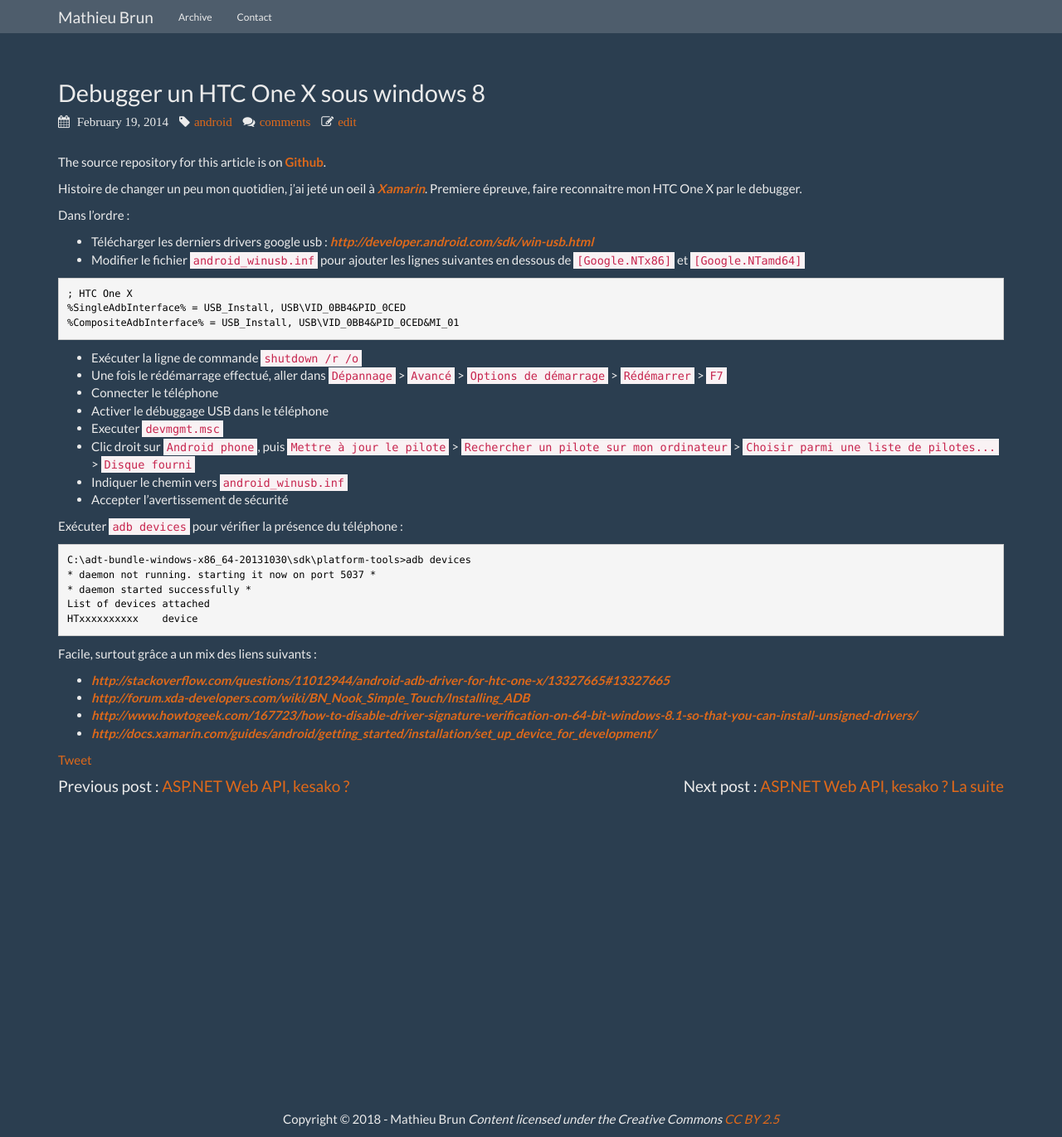
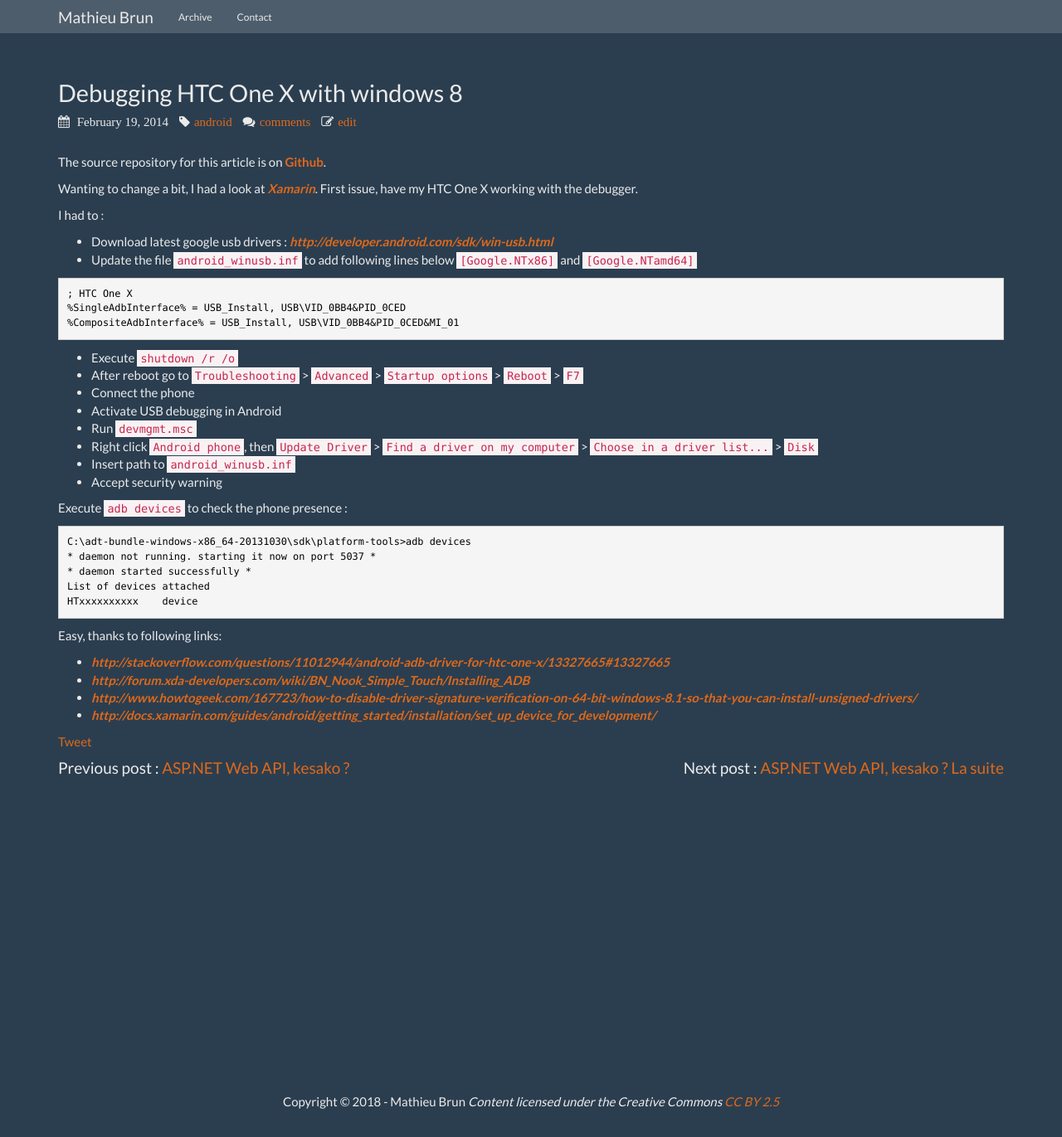
Before and after one commit to mathieubrun/mathieubrun.github.io, a Jekyll site: the page built from _posts/2014-02-19-debugger-htc-one-windows-8.markdown, in a window 1280 px wide and 1371 px high. Shown: the whole window at 83% size. Built offline with Jekyll 4.4.1, drawn with Linux system fonts in a browser that asks for light colours; nearby versions of some CDN libraries; comment, search, counter and statistics services are not loaded.

Commit message:
Translation

`````diff
--- a/_posts/2014-02-19-debugger-htc-one-windows-8.markdown
+++ b/_posts/2014-02-19-debugger-htc-one-windows-8.markdown
@@ -1,17 +1,17 @@
 ---
 layout: post
-title: "Debugger un HTC One X sous windows 8"
+title: "Debugging HTC One X with windows 8"
 date: 2014-02-19 -0800
 tags: [android]
 comments: true
 ---
 
-Histoire de changer un peu mon quotidien, j'ai jeté un oeil à [Xamarin](https://xamarin.com/). Premiere épreuve, faire reconnaitre mon HTC One X par le debugger.
+Wanting to change a bit, I had a look at [Xamarin](https://xamarin.com/). First issue, have my HTC One X working with the debugger.
 
-Dans l'ordre :
+I had to :
 
-- Télécharger les derniers drivers google usb : [http://developer.android.com/sdk/win-usb.html](http://developer.android.com/sdk/win-usb.html)
-- Modifier le fichier `android_winusb.inf` pour ajouter les lignes suivantes en dessous de `[Google.NTx86]` et `[Google.NTamd64]`
+- Download latest google usb drivers : [http://developer.android.com/sdk/win-usb.html](http://developer.android.com/sdk/win-usb.html)
+- Update the file `android_winusb.inf` to add following lines below `[Google.NTx86]` and `[Google.NTamd64]`
 
 ````
 ; HTC One X
@@ -19,16 +19,16 @@ Dans l'ordre :
 %CompositeAdbInterface% = USB_Install, USB\VID_0BB4&PID_0CED&MI_01
 ````
 
-- Exécuter la ligne de commande `shutdown /r /o`
-- Une fois le rédémarrage effectué, aller dans `Dépannage` > `Avancé` > `Options de démarrage` > `Rédémarrer` > `F7`
-- Connecter le téléphone
-- Activer le débuggage USB dans le téléphone
-- Executer `devmgmt.msc`
-- Clic droit sur `Android phone`, puis `Mettre à jour le pilote` > `Rechercher un pilote sur mon ordinateur` > `Choisir parmi une liste de pilotes...` > `Disque fourni`
-- Indiquer le chemin vers `android_winusb.inf`
-- Accepter l'avertissement de sécurité
+- Execute `shutdown /r /o`
+- After reboot go to `Troubleshooting` > `Advanced` > `Startup options` > `Reboot` > `F7`
+- Connect the phone
+- Activate USB debugging in Android
+- Run `devmgmt.msc`
+- Right click `Android phone`, then `Update Driver` > `Find a driver on my computer` > `Choose in a driver list...` > `Disk`
+- Insert path to `android_winusb.inf`
+- Accept security warning
 
-Exécuter `adb devices` pour vérifier la présence du téléphone :
+Execute `adb devices` to check the phone presence :
 
 ````
 C:\adt-bundle-windows-x86_64-20131030\sdk\platform-tools>adb devices
@@ -38,7 +38,7 @@ List of devices attached
 HTxxxxxxxxxx    device
 ````
 
-Facile, surtout grâce a un mix des liens suivants :
+Easy, thanks to following links:
 
 - [http://stackoverflow.com/questions/11012944/android-adb-driver-for-htc-one-x/13327665#13327665](http://stackoverflow.com/questions/11012944/android-adb-driver-for-htc-one-x/13327665#13327665)
 - [http://forum.xda-developers.com/wiki/BN_Nook_Simple_Touch/Installing_ADB](http://forum.xda-developers.com/wiki/BN_Nook_Simple_Touch/Installing_ADB)
`````
